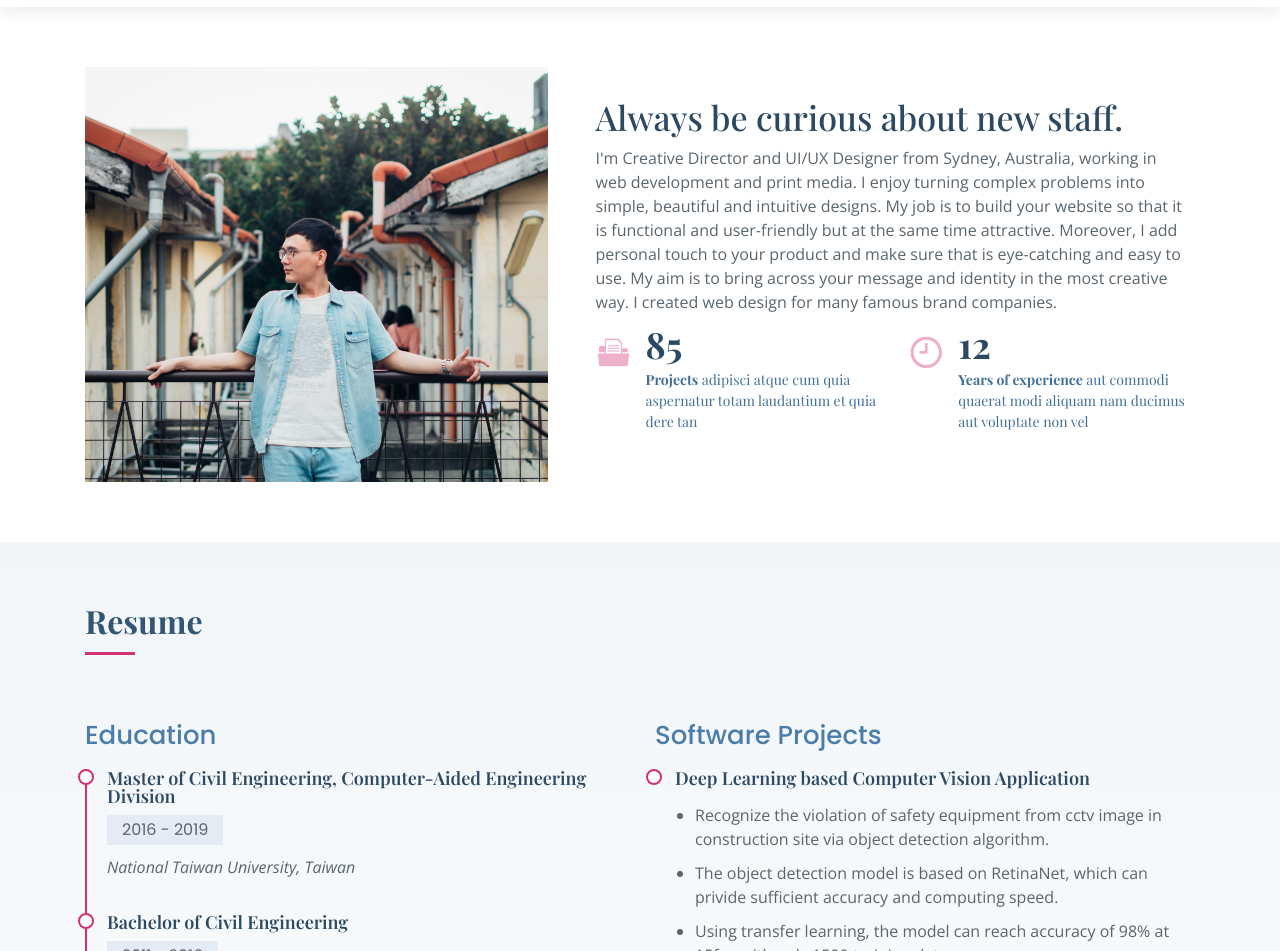
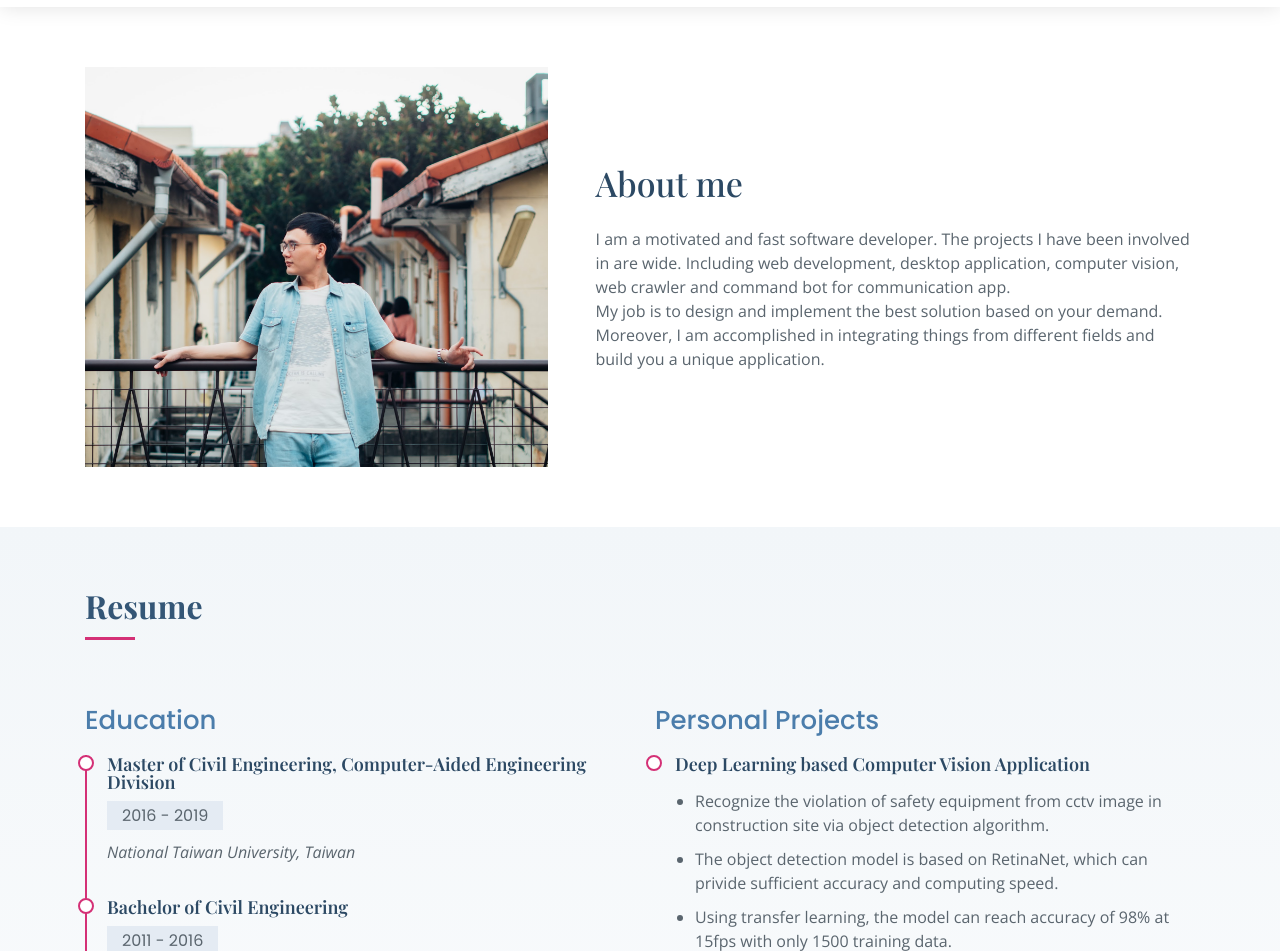
Before and after one commit to rjchien728/rjchien728.github.io, a plain HTML site: page index.html in a window 1280 px wide. Shown: the part 664-1615 px from the top of the page. Drawn offline with nearby package versions, Linux system fonts and the light colour scheme; a web font is replaced by a local one.

Commit message:
about complished

```diff
--- a/index.html
+++ b/index.html
@@ -80,27 +80,17 @@
           <div class="image col-xl-5 d-flex align-items-stretch justify-content-center justify-content-lg-start"></div>
           <div class="col-xl-7 pl-0 pl-lg-5 pr-lg-1 d-flex align-items-stretch">
             <div class="content d-flex flex-column justify-content-center">
-              <h3>Always be curious about new staff.</h3>
+              <h3 class="pb-3">About me</h3>
               <p>
-                I'm Creative Director and UI/UX Designer from Sydney, Australia, working in web development and print
-                media. I enjoy turning complex problems into simple, beautiful and intuitive designs.
-
-                My job is to build your website so that it is functional and user-friendly but at the same time
-                attractive. Moreover, I add personal touch to your product and make sure that is eye-catching and easy
-                to use. My aim is to bring across your message and identity in the most creative way. I created web
-                design for many famous brand companies.
+                I am a motivated and fast software developer. The projects I have been involved in are wide. Including
+                web development, desktop application, computer vision, web crawler and command bot for communication
+                app.
               </p>
-              <div class="row">
-
-                <div class="col-md-6 d-md-flex align-items-md-stretch">
-                  <div class="count-box">
-                    <i class="icofont-document-folder"></i>
-                    <span data-toggle="counter-up">85</span>
-                    <p><strong>Projects</strong> adipisci atque cum quia aspernatur totam laudantium et quia dere tan
-                    </p>
-                  </div>
-                </div>
-
+              <p>
+                My job is to design and implement the best solution based on your demand. Moreover, I am accomplished in
+                integrating things from different fields and build you a unique application.
+              </p>
+              <!-- <div class="row">
                 <div class="col-md-6 d-md-flex align-items-md-stretch">
                   <div class="count-box">
                     <i class="icofont-clock-time"></i>
@@ -109,7 +99,7 @@
                       non vel</p>
                   </div>
                 </div>
-              </div>
+              </div> -->
             </div><!-- End .content-->
           </div>
         </div>
@@ -173,8 +163,8 @@
             </div>
           </div>
           <div class="col-lg-6">
-            <!--Software Projects-->
-            <h3 class="resume-title">Software Projects</h3>
+            <!--Personal Projects-->
+            <h3 class="resume-title">Personal Projects</h3>
             <div class="resume-item resume-project">
               <h4>Deep Learning based Computer Vision Application</h4>
               <p>
```
